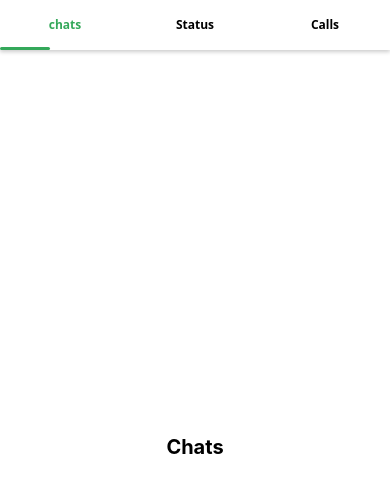
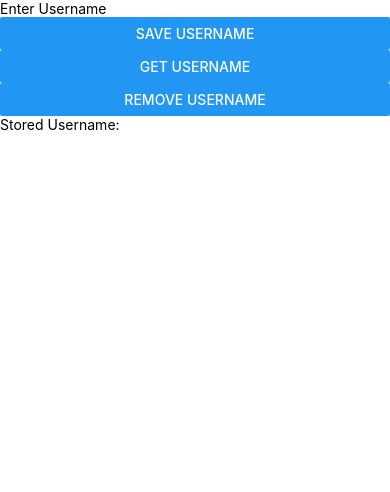
Before and after one commit to bhattk64/React-Native-Practice, a React Native app: screen / in a window 390 px wide. Shown: the top 492 px of the page. Built offline with nearby package versions, Linux system fonts and the light colour scheme.

Commit message:
async storage in react native

```diff
--- a/App.jsx
+++ b/App.jsx
@@ -1,79 +1,13 @@
-import { View, Text, StyleSheet } from 'react-native'
+import { View, Text } from 'react-native'
 import React from 'react'
-import { NavigationContainer } from '@react-navigation/native'
-import { createMaterialTopTabNavigator } from '@react-navigation/material-top-tabs'
+import AsyncStorageExample from './src/components/AsyncStorageExample'
 
-const Tab=createMaterialTopTabNavigator()
-const chatScreen=()=>(
-  <View style={styles.container}>
-    <Text style={styles.text}>Chats</Text>
-  </View>
-)
-const statusScreen=()=>(
-  <View style={styles.container}>
-    <Text style={styles.text}>status</Text>
-  </View>
-)
-const callScreen=()=>(
-  <View style={styles.container}>
-    <Text style={styles.text}>call</Text>
-  </View>
-)
 const App = () => {
   return (
-   <NavigationContainer>
-   <Tab.Navigator
-   screenOptions={{
-    tabBarActiveTintColor:'#34A85A',
-    tabBarInactiveTintColor:'#000',
-    tabBarStyle:{
-      backgroundColor:'#fff',
-      height:50,
-      shadowColor:'#000',
-      shadowOffset:{width:0,height:2},
-      shadowOpacity:0.2,
-      shadowRadius:4,
-      elevation:5
-},
-tabBarIndicatorStyle:{
-  backgroundColor:'#34A85A',
-  height:3,
-  width:50,
-  borderRadius:3,
-
-
-},
-tabBarLabelStyle:{
-  fontSize:12,
-  fontWeight:'bold',
-  marginHorizontal:10
-}
-   }}
-
-   >
-    <Tab.Screen name="chats" component={chatScreen} />
-    <Tab.Screen name="Status" component={statusScreen} />
-    <Tab.Screen name="Calls" component={callScreen} />
-
-   </Tab.Navigator>
-   </NavigationContainer>
+    <View>
+      <AsyncStorageExample/>
+    </View>
   )
 }
 
 export default App
-
-const styles=StyleSheet.create({
-  container:{
-    flex:1,
-    justifyContent:'center',
-    alignItems:'center',
-    backgroundColor:'#fff'
-
-  },
-  text:{
-    fontSize:20,
-    color:'#000',
-    fontWeight:'bold'
-
-  }
-})
--- a/package.json
+++ b/package.json
@@ -10,6 +10,7 @@
     "test": "jest"
   },
   "dependencies": {
+    "@react-native-async-storage/async-storage": "^2.1.0",
     "@react-navigation/bottom-tabs": "^7.2.0",
     "@react-navigation/drawer": "^7.1.1",
     "@react-navigation/material-top-tabs": "^7.1.0",
--- /dev/null
+++ b/src/components/AsyncStorageExample.jsx
@@ -0,0 +1,48 @@
+import { View, Text, TextInput, Button, Alert } from 'react-native'
+import React, { useEffect, useState } from 'react'
+import AsyncStorage from '@react-native-async-storage/async-storage'
+
+const AsyncStorageExample = () => {
+    const [userName,setUserName]=useState('')
+    const[storedUsername,setStoredUsername]=useState('')
+    const saveUsername= async()=>{
+       await AsyncStorage.setItem('username',userName)
+       setUserName('')
+       Alert.alert('UserName Saved')
+    }
+    const getUsername= async()=>{
+      const savedUserName=  await AsyncStorage.getItem('username')
+        if(savedUserName){
+            setStoredUsername(savedUserName)
+
+        }
+        else{
+            Alert.alert('Username Not Found')
+        }
+
+
+    }
+    const removeUsername=async()=>{
+        await AsyncStorage.removeItem('username')
+        setStoredUsername('')
+        Alert.alert('Username Removed')
+    }
+    useEffect(()=>{
+        getUsername()
+    },[])
+  return (
+    <View>
+        <TextInput
+        placeholder='Enter Username'
+        value={userName}
+        onChangeText={setUserName}
+        />
+        <Button title='Save username' onPress={saveUsername}/>
+        <Button title='Get username' onPress={getUsername} />
+        <Button  title='Remove username' onPress={removeUsername}/>
+      <Text>Stored Username:{storedUsername}</Text>
+    </View>
+  )
+}
+
+export default AsyncStorageExample
```
Also changed, not shown: 1 other file (tests, documents, lock files or other folders).
